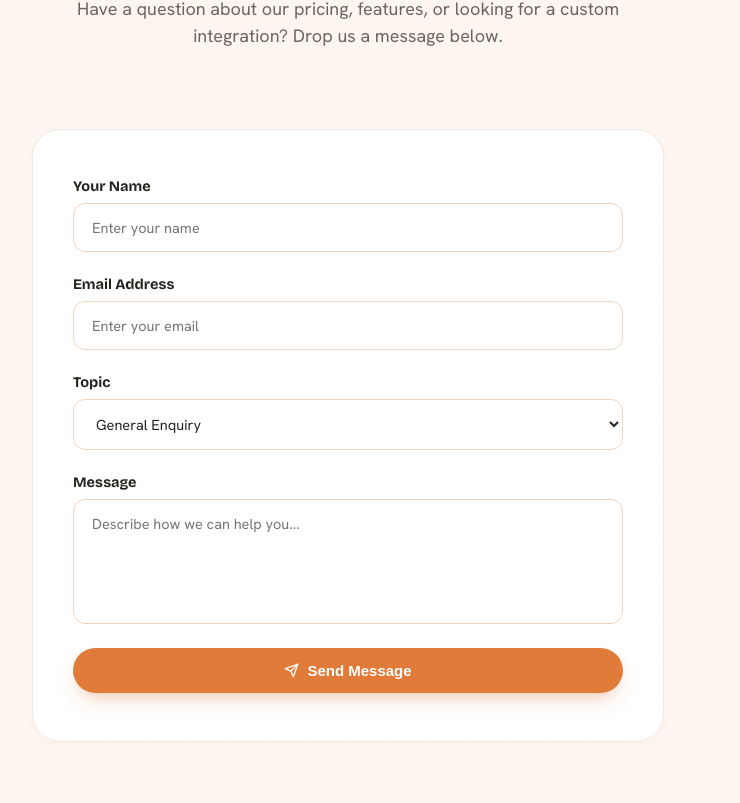
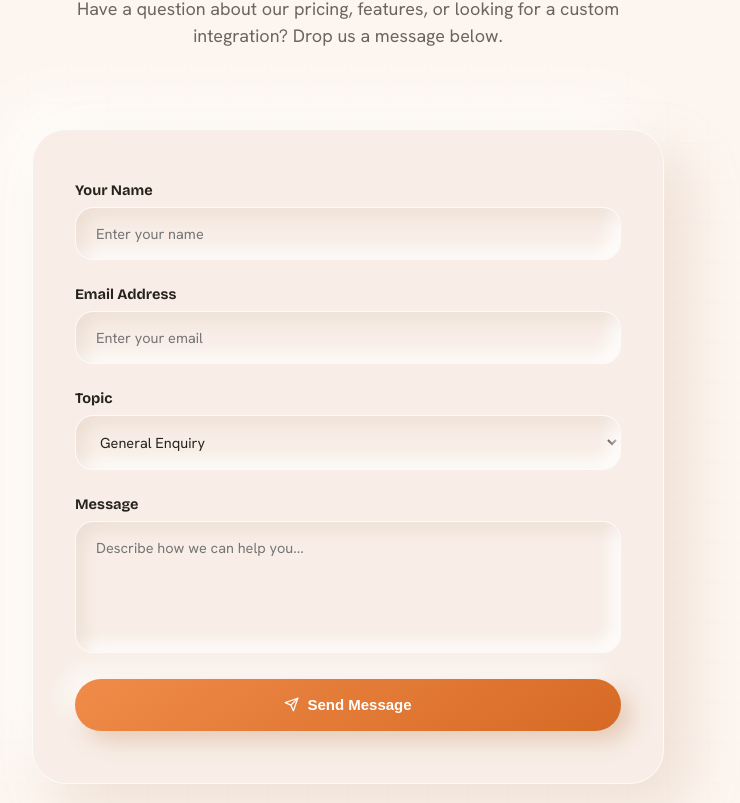
Before and after one commit to muzammilkarimi/lisup.ai, a Next.js app: page /contact in a window 1280 px wide. Shown: the part 297-1100 px from the top of the page, without its empty margins (292-1032 px from the left). Built offline with nearby package versions, Linux system fonts and the light colour scheme; no server answers.

Commit message:
Polish contact form UI and scroll behavior

```diff
--- a/src/app/contact/page.tsx
+++ b/src/app/contact/page.tsx
@@ -12,6 +12,21 @@ export default function ContactPage() {
   const [message, setMessage] = useState("");
   const [isSubmitted, setIsSubmitted] = useState(false);
   const [isSubmitting, setIsSubmitting] = useState(false);
+  const [isSubmitHovered, setIsSubmitHovered] = useState(false);
+
+  const fieldStyle = {
+    width: "100%",
+    padding: "16px 20px",
+    borderRadius: "18px",
+    border: "1px solid rgba(255,255,255,0.7)",
+    background: "#F8EEE7",
+    boxShadow: "inset 8px 8px 16px rgba(194, 153, 126, 0.18), inset -8px -8px 16px rgba(255, 255, 255, 0.9)",
+    outline: "none",
+    fontSize: "14.5px",
+    color: "#26231F",
+    fontFamily: "var(--font-hanken)",
+    transition: "box-shadow 0.2s, border-color 0.2s, background 0.2s"
+  } as const;
 
   const handleSubmit = async (e: React.FormEvent) => {
     e.preventDefault();
@@ -105,11 +120,11 @@ export default function ContactPage() {
 
           <div
             style={{
-              background: "#fff",
-              border: "1.5px solid #ECE8E2",
-              borderRadius: "28px",
-              padding: "48px 40px",
-              boxShadow: "0 4px 30px rgba(0,0,0,0.01)",
+              background: "#F8EEE7",
+              border: "1px solid rgba(255,255,255,0.72)",
+              borderRadius: "34px",
+              padding: "52px 42px",
+              boxShadow: "24px 24px 56px rgba(190, 145, 112, 0.22), -24px -24px 56px rgba(255, 255, 255, 0.82)",
               position: "relative"
             }}
           >
@@ -143,7 +158,7 @@ export default function ContactPage() {
                 </button>
               </div>
             ) : (
-              <form onSubmit={handleSubmit} style={{ display: "flex", flexDirection: "column", gap: "24px" }}>
+              <form onSubmit={handleSubmit} style={{ display: "flex", flexDirection: "column", gap: "26px" }}>
 
                 {/* Name */}
                 <div style={{ display: "flex", flexDirection: "column", gap: "8px" }}>
@@ -156,18 +171,7 @@ export default function ContactPage() {
                     placeholder="Enter your name"
                     value={name}
                     onChange={(e) => setName(e.target.value)}
-                    style={{
-                      width: "100%",
-                      padding: "14px 18px",
-                      borderRadius: "12px",
-                      border: "1.5px solid #F0D5C1",
-                      background: "#fff",
-                      outline: "none",
-                      fontSize: "14.5px",
-                      color: "#26231F",
-                      fontFamily: "var(--font-hanken)",
-                      transition: "border-color 0.2s"
-                    }}
+                    style={fieldStyle}
                   />
                 </div>
 
@@ -182,18 +186,7 @@ export default function ContactPage() {
                     placeholder="Enter your email"
                     value={email}
                     onChange={(e) => setEmail(e.target.value)}
-                    style={{
-                      width: "100%",
-                      padding: "14px 18px",
-                      borderRadius: "12px",
-                      border: "1.5px solid #F0D5C1",
-                      background: "#fff",
-                      outline: "none",
-                      fontSize: "14.5px",
-                      color: "#26231F",
-                      fontFamily: "var(--font-hanken)",
-                      transition: "border-color 0.2s"
-                    }}
+                    style={fieldStyle}
                   />
                 </div>
 
@@ -205,19 +198,7 @@ export default function ContactPage() {
                   <select
                     value={category}
                     onChange={(e) => setCategory(e.target.value)}
-                    style={{
-                      width: "100%",
-                      padding: "14px 18px",
-                      borderRadius: "12px",
-                      border: "1.5px solid #F0D5C1",
-                      background: "#fff",
-                      outline: "none",
-                      fontSize: "14.5px",
-                      color: "#26231F",
-                      fontFamily: "var(--font-hanken)",
-                      transition: "border-color 0.2s",
-                      cursor: "pointer"
-                    }}
+                    style={{ ...fieldStyle, cursor: "pointer" }}
                   >
                     <option value="general">General Enquiry</option>
                     <option value="support">Technical Support</option>
@@ -237,19 +218,7 @@ export default function ContactPage() {
                     placeholder="Describe how we can help you..."
                     value={message}
                     onChange={(e) => setMessage(e.target.value)}
-                    style={{
-                      width: "100%",
-                      padding: "14px 18px",
-                      borderRadius: "12px",
-                      border: "1.5px solid #F0D5C1",
-                      background: "#fff",
-                      outline: "none",
-                      fontSize: "14.5px",
-                      color: "#26231F",
-                      fontFamily: "var(--font-hanken)",
-                      resize: "none",
-                      transition: "border-color 0.2s"
-                    }}
+                    style={{ ...fieldStyle, resize: "none", minHeight: "132px" }}
                   />
                 </div>
 
@@ -257,24 +226,31 @@ export default function ContactPage() {
                 <button
                   type="submit"
                   disabled={isSubmitting}
+                  onMouseEnter={() => setIsSubmitHovered(true)}
+                  onMouseLeave={() => setIsSubmitHovered(false)}
                   style={{
                     width: "100%",
                     padding: "14px",
                     borderRadius: "999px",
                     border: "none",
-                    background: "#E07B39",
+                    backgroundColor: isSubmitting ? "#E7A77C" : isSubmitHovered ? "#C0631F" : "#E07B39",
+                    backgroundImage: isSubmitting ? "none" : isSubmitHovered ? "linear-gradient(145deg, #C0631F, #9F4C19)" : "linear-gradient(145deg, #F08B49, #D66A25)",
                     color: "#fff",
                     fontWeight: 700,
                     fontSize: "15px",
                     cursor: isSubmitting ? "not-allowed" : "pointer",
-                    boxShadow: "0 10px 20px -8px rgba(224,123,57,0.5)",
+                    boxShadow: isSubmitHovered && !isSubmitting ? "inset 5px 5px 10px rgba(92, 43, 12, 0.2), inset -5px -5px 10px rgba(255, 185, 127, 0.18)" : "10px 10px 22px rgba(184, 110, 62, 0.28), -10px -10px 22px rgba(255, 255, 255, 0.74)",
                     display: "flex",
                     alignItems: "center",
                     justifyContent: "center",
                     gap: "8px",
-                    transition: "background 0.2s"
+                    minHeight: "52px",
+                    appearance: "none",
+                    WebkitAppearance: "none",
+                    transition: "background-color 0.2s, background-image 0.2s, transform 0.2s",
+                    transform: isSubmitHovered && !isSubmitting ? "translateY(1px)" : "none",
+                    opacity: 1
                   }}
-                  className="hover-bg-darkorange"
                 >
                   {isSubmitting ? (
                     "Sending..."
--- a/src/app/globals.css
+++ b/src/app/globals.css
@@ -145,7 +145,6 @@ body {
 .hover-bg-darkorange:hover {
   background: var(--accent-hover) !important;
 }
-
 .hover-bg-white:hover {
   background: #fff !important;
 }
--- a/src/app/layout.tsx
+++ b/src/app/layout.tsx
@@ -56,6 +56,7 @@ export default function RootLayout({
   return (
     <html
       lang="en"
+      data-scroll-behavior="smooth"
       className={`${bricolageGrotesque.variable} ${hankenGrotesk.variable} ${jetbrainsMono.variable}`}
     >
       <body>
```
